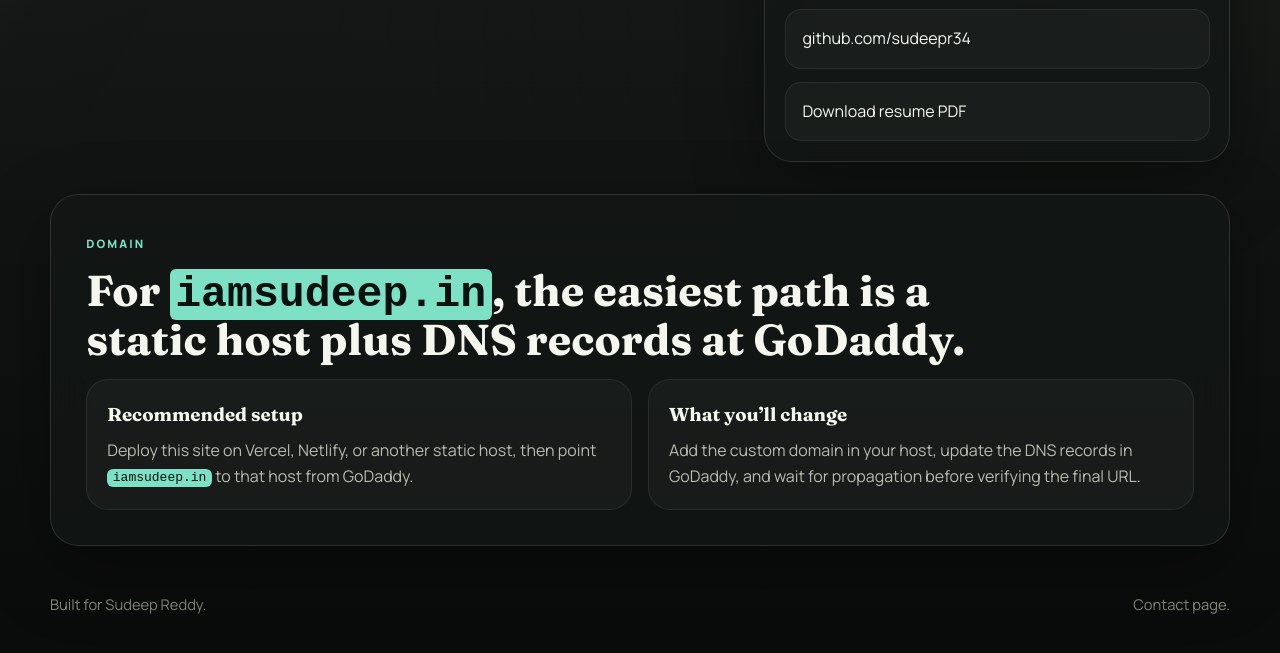
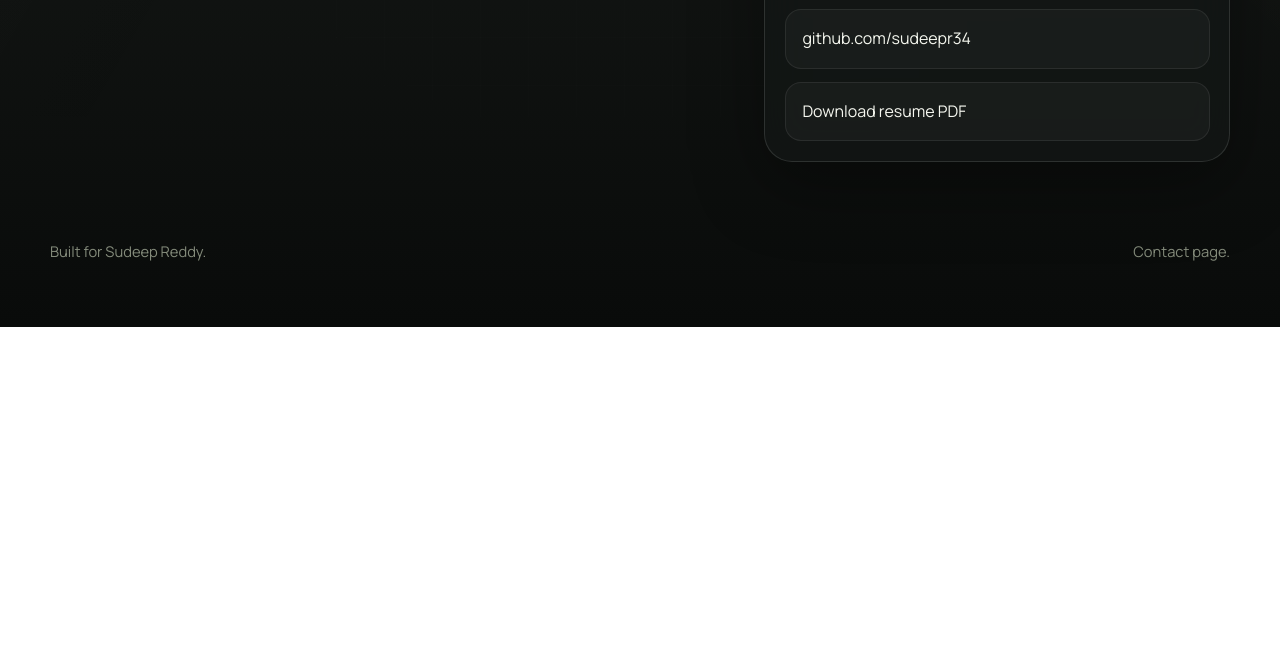
Before and after one commit to sudeepr34/Portfolio, a plain HTML site: page contact.html in a window 1280 px wide. Shown: the part 683-1336 px from the top of the page. After the commit the page ends 1010 px from the top, so only its background shows below. Drawn offline with Linux system fonts and the light colour scheme.

Commit message:
Remove domain guidance from contact page

```diff
--- a/contact.html
+++ b/contact.html
@@ -59,28 +59,6 @@
         </div>
       </section>
 
-      <section class="section-shell section-panel" data-reveal>
-        <div class="section-heading">
-          <p class="eyebrow">Domain</p>
-          <h2>For <code>iamsudeep.in</code>, the easiest path is a static host plus DNS records at GoDaddy.</h2>
-        </div>
-        <div class="two-col">
-          <article class="text-card">
-            <h3>Recommended setup</h3>
-            <p>
-              Deploy this site on Vercel, Netlify, or another static host, then point <code>iamsudeep.in</code>
-              to that host from GoDaddy.
-            </p>
-          </article>
-          <article class="text-card">
-            <h3>What you’ll change</h3>
-            <p>
-              Add the custom domain in your host, update the DNS records in GoDaddy, and wait for
-              propagation before verifying the final URL.
-            </p>
-          </article>
-        </div>
-      </section>
     </main>
 
     <footer class="site-footer">
```
